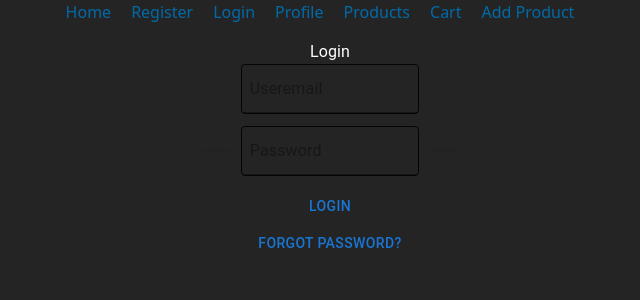
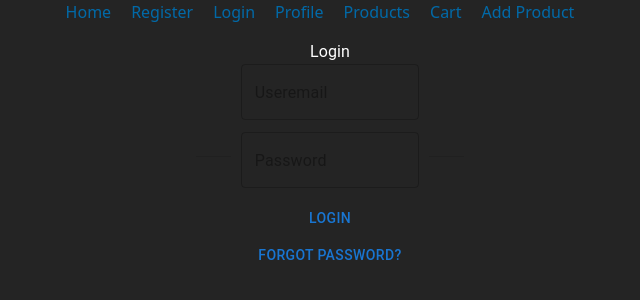
Before and after one commit to antonovmike/demo_store, a React (Vite) app in the folder client/: page /#/login in a window 1280 px wide. Shown: the top 300 px of the page, without its empty margins (310-950 px from the left). Built offline with nearby package versions, Linux system fonts and the light colour scheme; no server answers.

Commit message:
[REF] MUI: Change <Input> to <TextField>

```diff
--- a/client/src/components/LoginForm.tsx
+++ b/client/src/components/LoginForm.tsx
@@ -1,7 +1,7 @@
 import React, { useState, useContext } from "react";
 import { useDispatch } from "react-redux";
 import { useNavigate } from "react-router-dom";
-import { Divider, Button, Input, Link, Typography } from "@mui/material";
+import { Divider, Button, Link, TextField, Typography } from "@mui/material";
 
 import api from "../api/axios";
 import { AuthContext } from "../context/AuthContext";
@@ -49,14 +49,14 @@ export default function LoginForm() {
     <Divider className="max-w-md mx-auto p-4 border rounded-lg">
       <Typography className="text-xl font-semibold mb-2">Login</Typography>
       <form onSubmit={handleLogin} className="flex flex-col gap-3">
-        <Input
+        <TextField
           type="text"
           placeholder="Useremail"
           value={useremail}
           onChange={(e) => setUserEmail(e.target.value)}
           className="border p-2 rounded"
         />
-        <Input
+        <TextField
           type="password"
           placeholder="Password"
           value={password}
```
